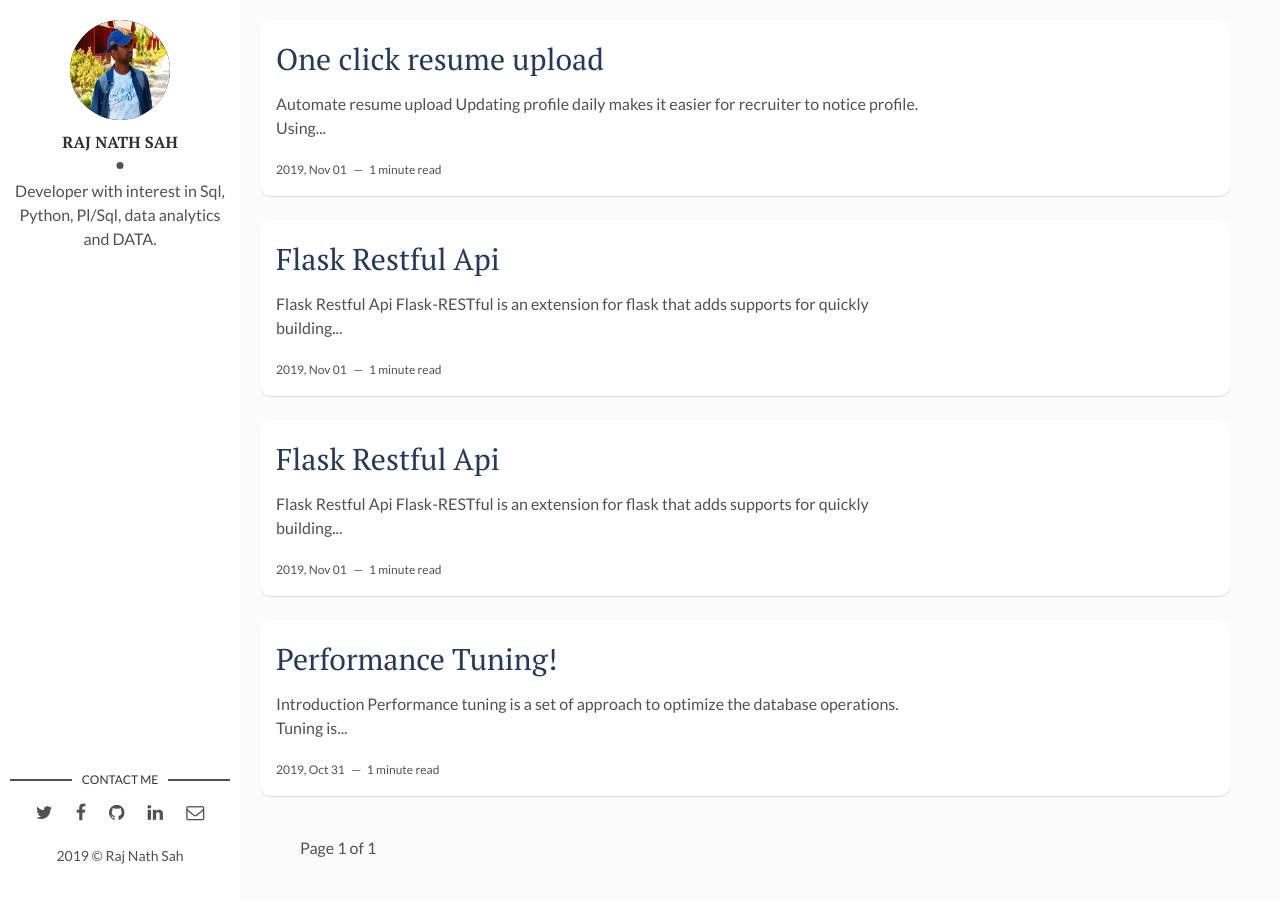
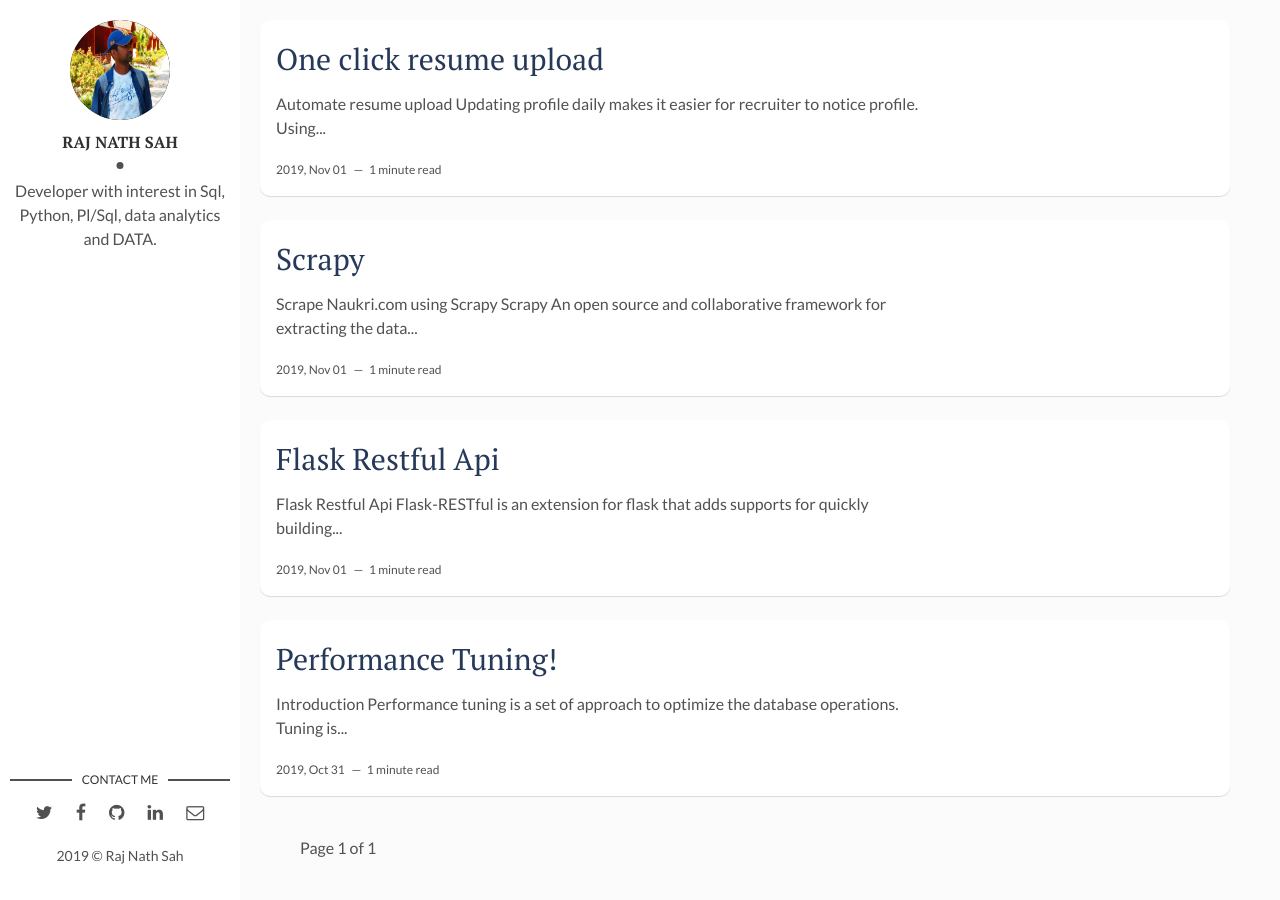
Before and after one commit to rajnathsah/rajnathsah.github.io, a Jekyll site: the page built from index.html, in a window 1280 px wide. Built offline with Jekyll 4.4.1, drawn with Linux system fonts in a browser that asks for light colours; the list of posts is cut into pages by our own code.

Commit message:
Update 2019-11-01-scrapy-naukri.md

```diff
--- a/_posts/2019-11-01-scrapy-naukri.md
+++ b/_posts/2019-11-01-scrapy-naukri.md
@@ -1,16 +1,17 @@
 ---
 layout: post
-title: Flask Restful Api
+title: Scrapy
 date: 2019-11-01 00:00:00 +0000
-description: Flask Restful Api example with sample code
+description: Scrape naukri.com data using scrapy framework
 img: # Add image post (optional)
-tags: [Flask, Restful Api, Python] # add tag
+tags: [Scrapy,Python]
 ---
-# Flask Restful Api
+# Scrape [Naukri.com](www.naukri.com) using Scrapy
 
-Flask-RESTful is an extension for flask that adds supports for quickly building REST APIs.
+# Scrapy
+An open source and collaborative framework for extracting the data you need from websites.
 
-In this example, restful api is exposed for viewing and manipulating data, for data storage sqlite database is used.
-For more details, please refer github repo of [Flask Restful Api](https://github.com/rajnathsah/FlaskRestfulApi). It has all the needed details to setup and learn. It has docker file as well for quick build and deploy to test the example. Feel free to download and update code for learning.
+In a fast, simple, yet extensible way
+
 
 Happy learning.
```
